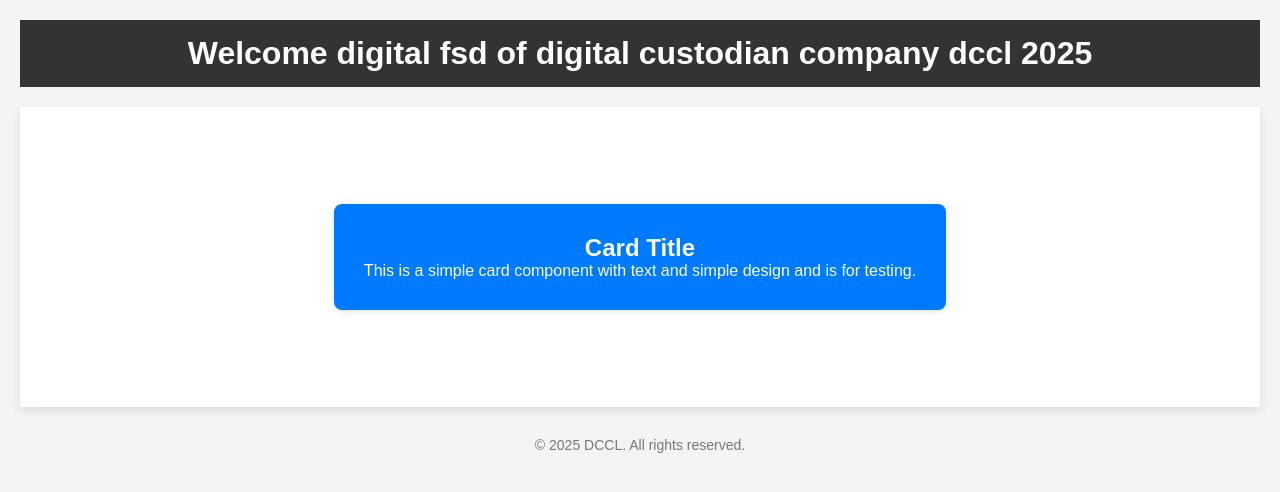
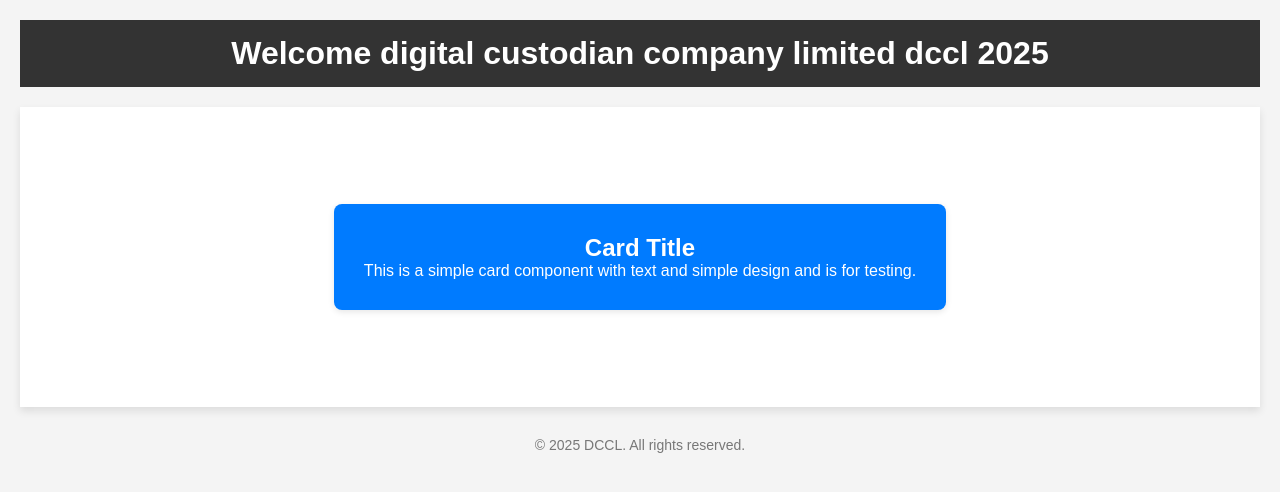
Before and after one commit to lalashabir/nawaz, a website: page index.html in a window 1280 px wide. Drawn offline with Linux system fonts and the light colour scheme.

Commit message:
deploy: 6ff091ab6b2f87d345d1ce5dc4e4c2cfb8dfeeb8

```diff
--- a/index.html
+++ b/index.html
@@ -55,7 +55,7 @@
 </head>
 <body>
   <header>
-    <h1>Welcome digital  fsd of digital custodian company dccl 2025</h1>
+    <h1>Welcome digital custodian company limited dccl 2025</h1>
   </header>
 
   <div class="main-content">
```
